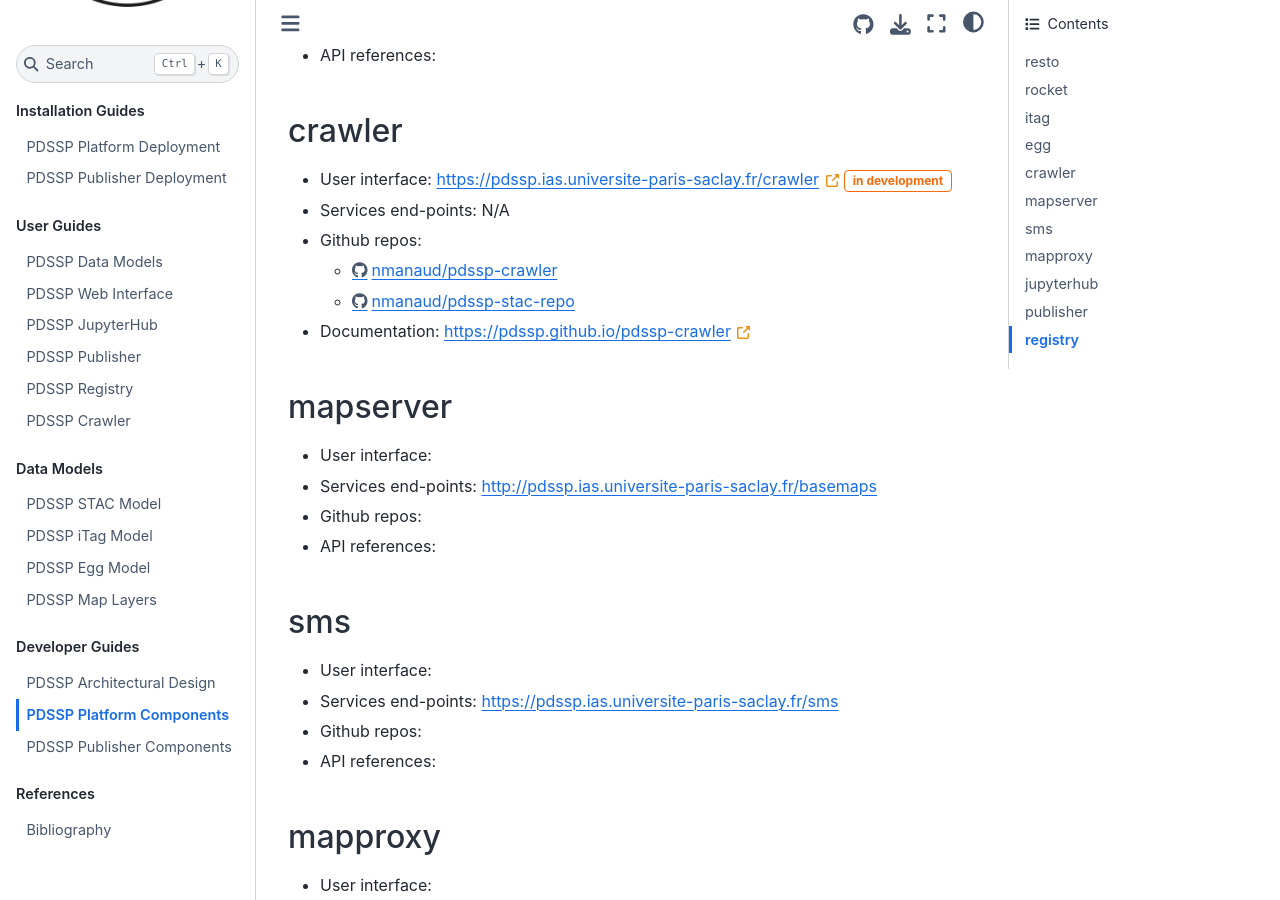
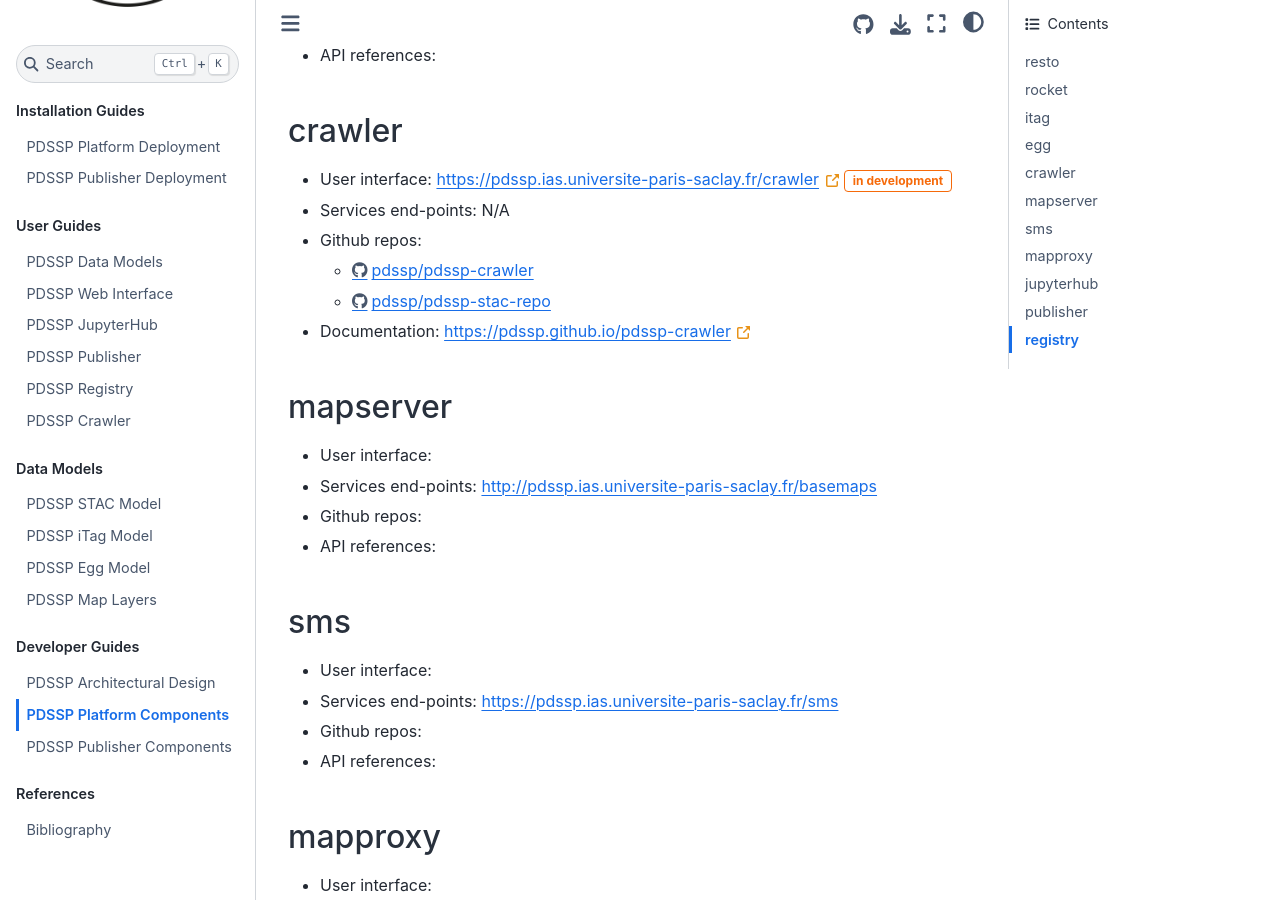
Before and after one commit to pdssp/pdssp-docs, a Jupyter Book: the page built from platform_components.md, in a window 1280 px wide and 900 px high, scrolled down 910 px. Built offline with Jupyter Book 1.0.4 settings and Sphinx 7.4.7 and the Sphinx Book theme 1.1.4, drawn with Linux system fonts in a browser that asks for light colours; some of the changed lines change nothing that is shown.

Commit message:
setting up

```diff
--- a/platform_components.md
+++ b/platform_components.md
@@ -33,8 +33,8 @@
 - User interface:  {{ pdssp_crawler_link }}
 - Services end-points: N/A
 - Github repos:
-  - https://github.com/nmanaud/pdssp-crawler
-  - https://github.com/nmanaud/pdssp-stac-repo
+  - https://github.com/pdssp/pdssp-crawler
+  - https://github.com/pdssp/pdssp-stac-repo
 - Documentation: https://pdssp.github.io/pdssp-crawler {{ external_link }}
 
 ## mapserver
```
